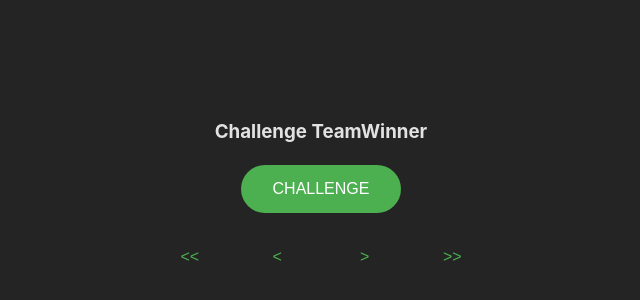
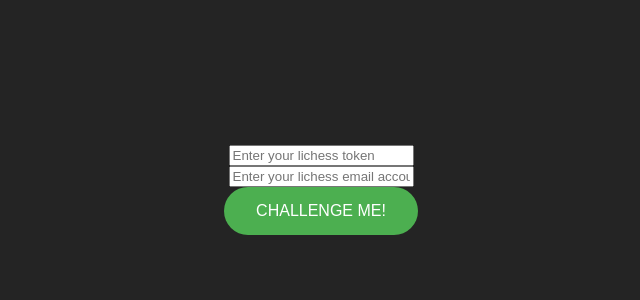
Before and after one commit to raphael-foliveira/chess.eth, a React (Vite) app: page / in a window 1280 px wide. Shown: the part 218-518 px from the top of the page, without its empty margins (319-959 px from the left). Built offline with nearby package versions, Linux system fonts and the light colour scheme; no server answers.

Commit message:
challengeForm with re-render bug

```diff
--- a/package.json
+++ b/package.json
@@ -14,11 +14,14 @@
     "chess.js": "^1.0.0-beta.5",
     "react": "^18.2.0",
     "react-chessboard": "^2.1.3",
-    "react-dom": "^18.2.0"
+    "react-dom": "^18.2.0",
+    "react-toastify": "^9.1.2",
+    "yup": "^1.1.1"
   },
   "devDependencies": {
     "@types/react": "^18.0.28",
     "@types/react-dom": "^18.0.11",
+    "@types/yup": "^0.32.0",
     "@typescript-eslint/eslint-plugin": "^5.57.1",
     "@typescript-eslint/parser": "^5.57.1",
     "@vitejs/plugin-react": "^4.0.0-beta.0",
--- a/src/App.tsx
+++ b/src/App.tsx
@@ -1,10 +1,16 @@
 import { useState } from "react";
 import "./App.css";
+import { ToastContainer } from 'react-toastify';
+import 'react-toastify/dist/ReactToastify.css';
 import Challenge from "./components/challenge/Challenge";
+
 import Board from "./components/game/Board";
 
 function App() {
-  const [username, setUsername] = useState('TeamWinner')
+  const [user, setUser] = useState(undefined);
+  const getUser =  (user: any) => {
+    setUser(user)
+  }
   return (
     <div
       style={{
@@ -16,8 +22,9 @@ function App() {
         alignItems: "center",
       }}
     >
-      <Challenge userName={username} />
-      <Board />
+        <ToastContainer />
+      <Challenge getUser={getUser} />
+      {user !== undefined && <Board />}
     </div>
   );
 }
--- a/src/components/challenge/Challenge.module.css
+++ b/src/components/challenge/Challenge.module.css
@@ -1,5 +1,7 @@
 .challengeContainer {
   display: flex;
+  flex-direction: column;
+  align-items: center;
   flex-wrap: wrap;
   justify-content: center;
 }
@@ -20,3 +22,12 @@
   width: 100%;
   text-align: center;
 }
+
+.challengeFormContainer {
+  width: 100%;
+  display: flex;
+  flex-direction: column;
+  align-items: center;
+  justify-content: center;
+
+}
--- a/src/components/challenge/Challenge.tsx
+++ b/src/components/challenge/Challenge.tsx
@@ -1,13 +1,63 @@
+import{ useCallback, useState } from "react";
+import { toast } from 'react-toastify';
 import styles from "./Challenge.module.css";
+import { canCreateChallenge } from "./validations";
 
-export default function Challenge({ userName }: { userName: string }) {
+interface FormData {
+  token: string;
+  email: string;
+}
+interface ChallengeProps {
+  getUser: (user: any) => void
+}
+export default function  Challenge({getUser}: ChallengeProps) {
+  const [token, setToken] = useState('')
+  const [email, setEmail] = useState('')
+  const onSubmit = async () => {
+    try {
+     const parsedData = {
+       token,
+       email
+     } as FormData;
+     console.log('parsedData', parsedData)
+   await canCreateChallenge(parsedData)
+   //const user =  api.asdsadsadsadsa
+     //getUser(user)
+     console.log('parsedData', parsedData)
+     toast.success('Hello world!',{
+       position: "top-right",
+       autoClose: 5000,
+       hideProgressBar: false,
+       closeOnClick: true,
+       pauseOnHover: true,
+       draggable: true,
+       progress: undefined,
+       theme: "light",
+       });
+
+    } catch(err) {
+
+     toast.error('Error',{
+       position: "top-right",
+       autoClose: 5000,
+       hideProgressBar: false,
+       closeOnClick: true,
+       pauseOnHover: true,
+       draggable: true,
+       progress: undefined,
+       theme: "light",
+       });
+    }
+ }
   return (
     <div className={styles.challengeContainer}>
-      <h3>Challenge {userName}</h3>
-
-      <a href="https://lichess.org/u9GSkAnF" target="_blank">
-        <button>CHALLENGE</button>
-      </a>
+      <form  onSubmit={onSubmit}>
+        <div className={styles.challengeFormContainer}>
+        <input title="token" type="text" onChange={(e) =>  setToken(e.target.value)} placeholder="Enter your lichess token"/>
+        <input title="email" type="text" onChange={(e) =>  setEmail(e.target.value)} placeholder="Enter your lichess email account"/>
+        </div>
+        <button type="submit">CHALLENGE ME!</button>
+      </form>
     </div>
   );
 }
--- /dev/null
+++ b/src/components/challenge/validations/index.ts
@@ -0,0 +1,12 @@
+import * as Yup from 'yup';
+
+export const canCreateChallenge = async (data: object): Promise<void> => {
+  const schema = Yup.object().shape({
+    token: Yup.string().required('Token is required'),
+    email: Yup.string().required('Email is required'),
+  });
+
+  await schema.validate(data, {
+    abortEarly: false,
+  });
+};
--- a/src/main.tsx
+++ b/src/main.tsx
@@ -1,7 +1,10 @@
 import ReactDOM from "react-dom/client";
+
 import App from "./App.tsx";
 import "./index.css";
 
 ReactDOM.createRoot(document.getElementById("root") as HTMLElement).render(
+ <>
   <App />
+ </>
 );
```
Also changed, not shown: 1 other file (tests, documents, lock files or other folders).
